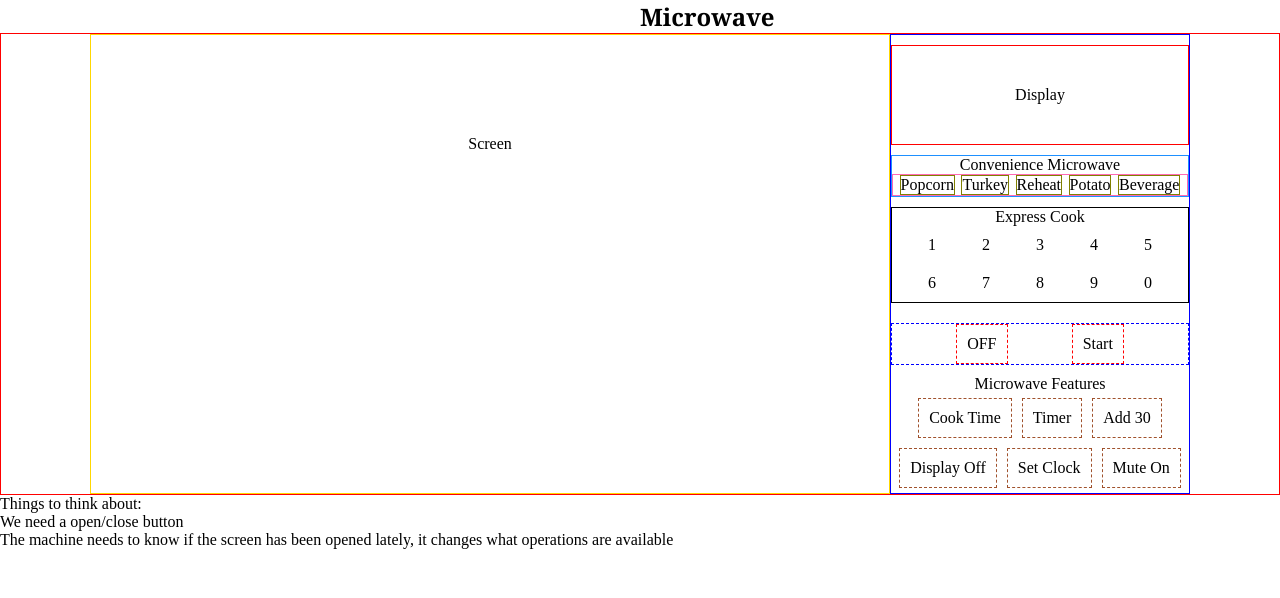
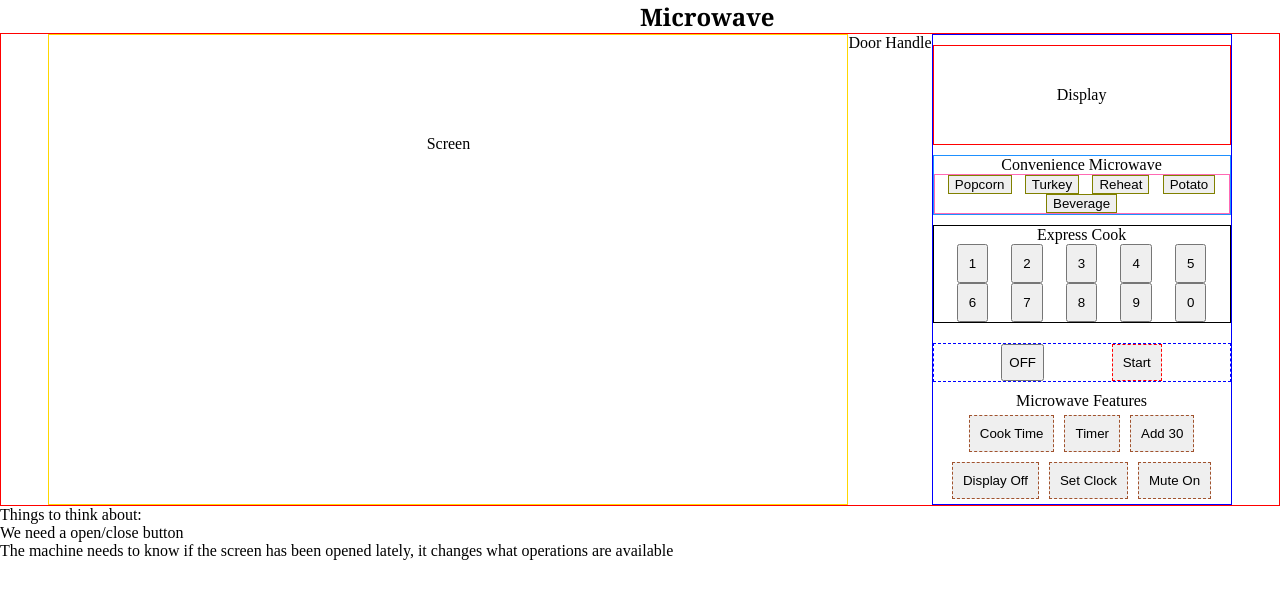
Before and after one commit to Sensationull/jsmess, a plain HTML site: page microwave/index.html in a window 1280 px wide. Drawn offline with Linux system fonts and the light colour scheme.

Commit message:
edited div soup in to buttons

```diff
--- a/microwave/index.html
+++ b/microwave/index.html
@@ -10,50 +10,51 @@
   <h2 class="title">Microwave</h2>
   <div class="box-container">
     <div class="screen">Screen</div>
+    <div class="door-handle">
+      Door Handle
+    </div>
     <div class="timer-container">
       <div class="display">Display</div>
       <div class="microwave-presets">Convenience Microwave
         <div class="preset-container">
-          <div class="preset">Popcorn</div>
-          <div class="preset">Turkey</div>
-          <div class="preset">Reheat</div>
-          <div class="preset">Potato</div>
-          <div class="preset">Beverage</div>
+          <button class="preset">Popcorn</button>
+          <button class="preset">Turkey</button>
+          <button class="preset">Reheat</button>
+          <button class="preset">Potato</button>
+          <button class="preset">Beverage</button>
         </div>
       </div>
       <div class="express-cook">Express Cook
         <div class="numbers-container">
-          <div class="numbers">1</div>
-          <div class="numbers">2</div>
-          <div class="numbers">3</div>
-          <div class="numbers">4</div>
-          <div class="numbers">5</div>
+          <button class="numbers">1</button>
+          <button class="numbers">2</button>
+          <button class="numbers">3</button>
+          <button class="numbers">4</button>
+          <button class="numbers">5</button>
         </div>
         <!-- is there a beter way to display these numbers? -->
         <div class="numbers-container">
-          <div class="numbers">6</div>
-          <div class="numbers">7</div>
-          <div class="numbers">8</div>
-          <div class="numbers">9</div>
-          <div class="numbers">0</div>
+          <button class="numbers">6</button>
+          <button class="numbers">7</button>
+          <button class="numbers">8</button>
+          <button class="numbers">9</button>
+          <button class="numbers">0</button>
         </div>
       </div>
       <div class="controls">
-        <div class="off">OFF</div>
-        <div id="start-pause">
-          <div>Start</div>
-        </div>
+        <button id="off">OFF</button>
+        <button id="start-pause">Start</button>
       </div>
       <div class="microwave-features-title">
         Microwave Features
       </div>
       <div class="microwave-features-container">
-        <div class="features">Cook Time</div>
-        <div class="features">Timer</div>
-        <div class="features">Add 30</div>
-        <div class="features">Display Off</div>
-        <div class="features">Set Clock</div>
-        <div class="features">Mute On</div>
+        <button class="features">Cook Time</button>
+        <button class="features">Timer</button>
+        <button class="features">Add 30</button>
+        <button class="features">Display Off</button>
+        <button class="features">Set Clock</button>
+        <button class="features">Mute On</button>
       </div>
     </div>
   </div>
```
